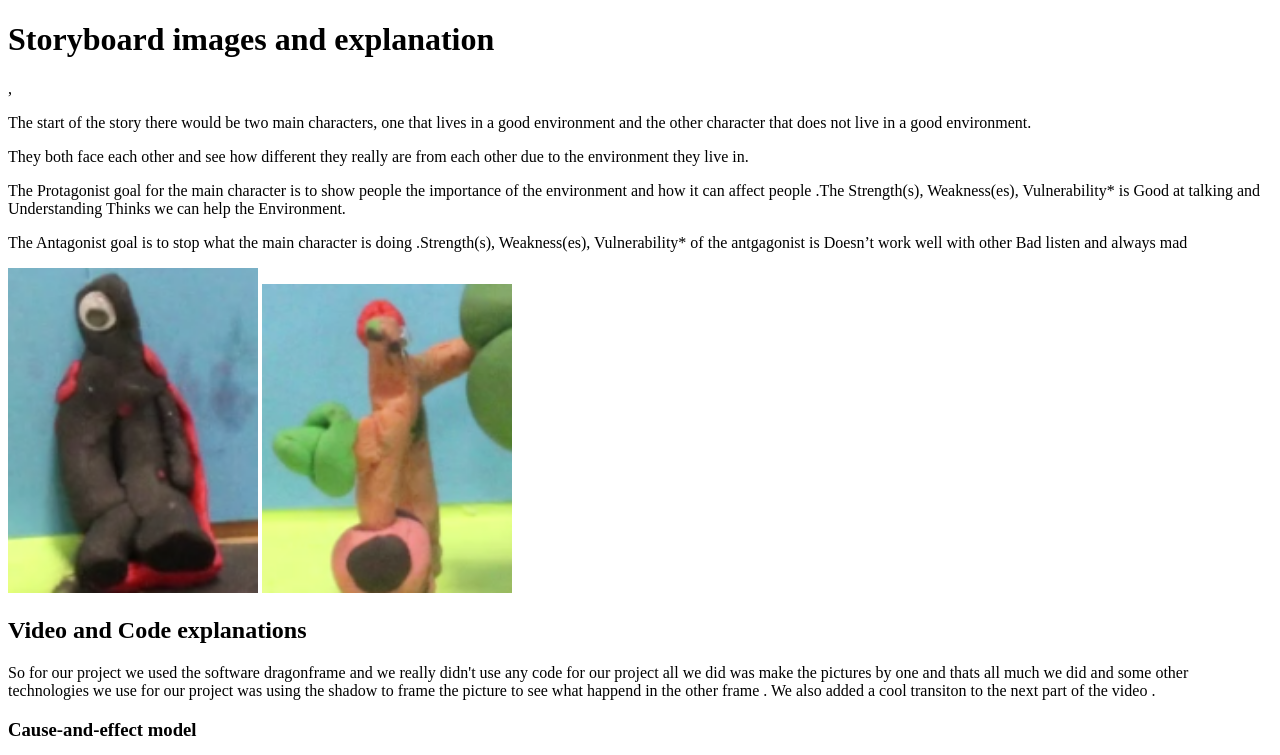
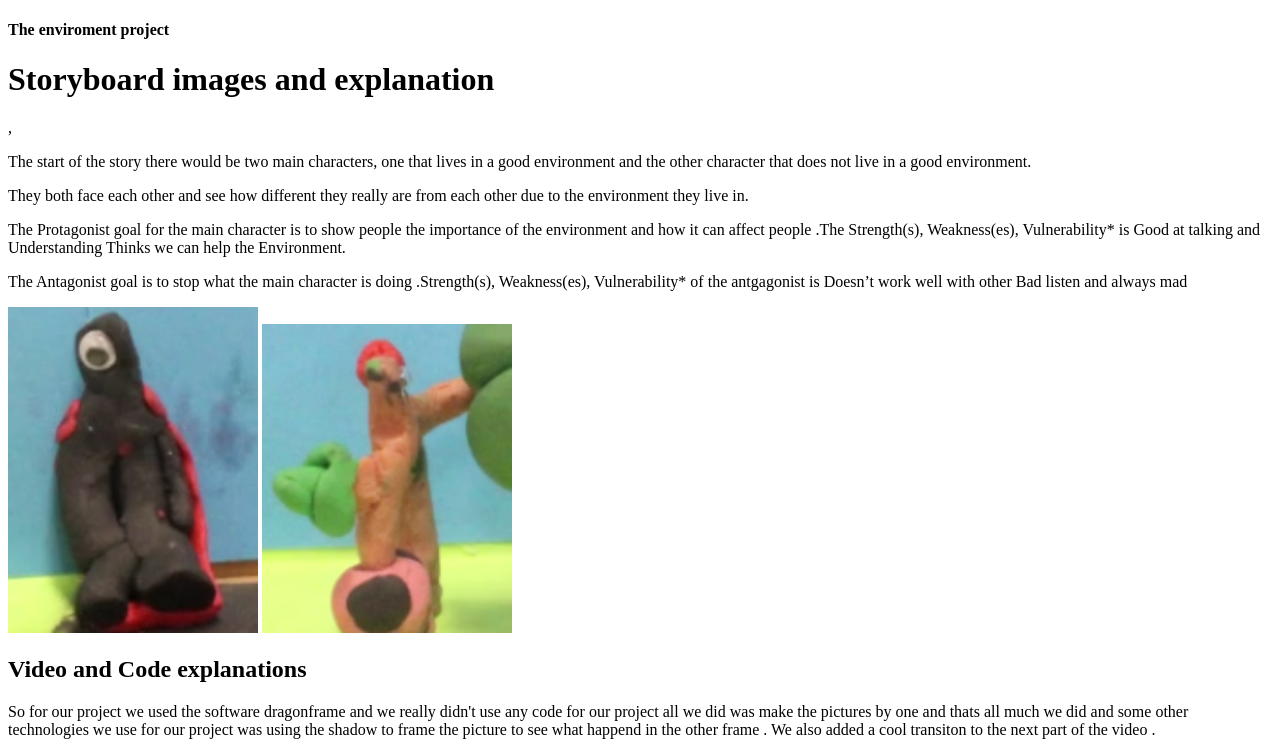
Before and after one commit to Yeslyn/Team-Red-, a plain HTML site: page index.html in a window 1280 px wide. Shown: the top 755 px of the page. Drawn offline with Linux system fonts and the light colour scheme; grey boxes are pictures that could not be loaded.

Commit message:
Update index.html

```diff
--- a/index.html
+++ b/index.html
@@ -1,7 +1,8 @@
 <!DOCTYPE html>
 <html lang="en">
   <head>
-<title>The environment Animation</title>
+    <h4> The enviroment project </h4>
+
      <h1>Storyboard images and explanation</h1>,
    <p> The start of the story there would be two main characters, one that lives in a good environment and the other  character that does not live in a good environment. </p>
 
```
